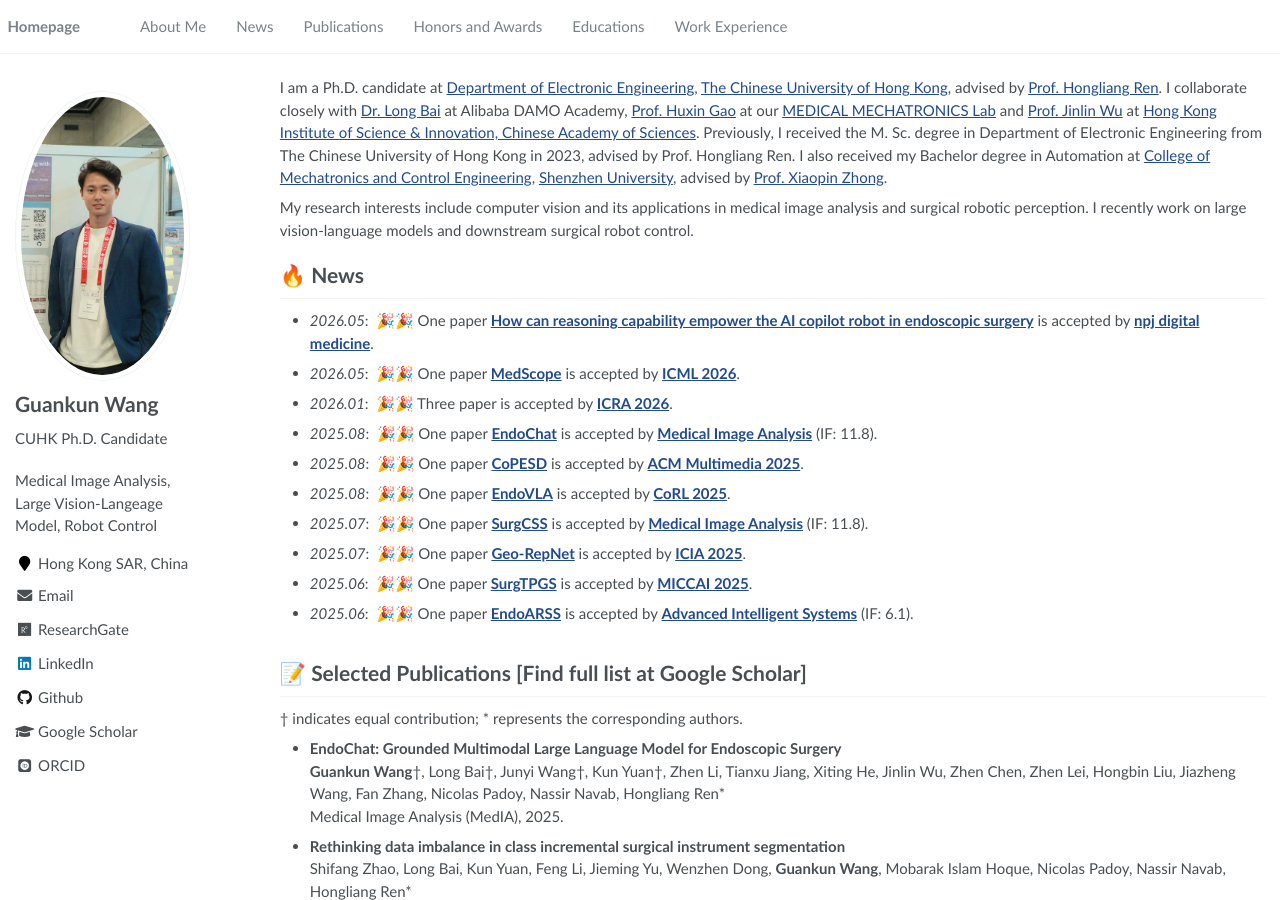
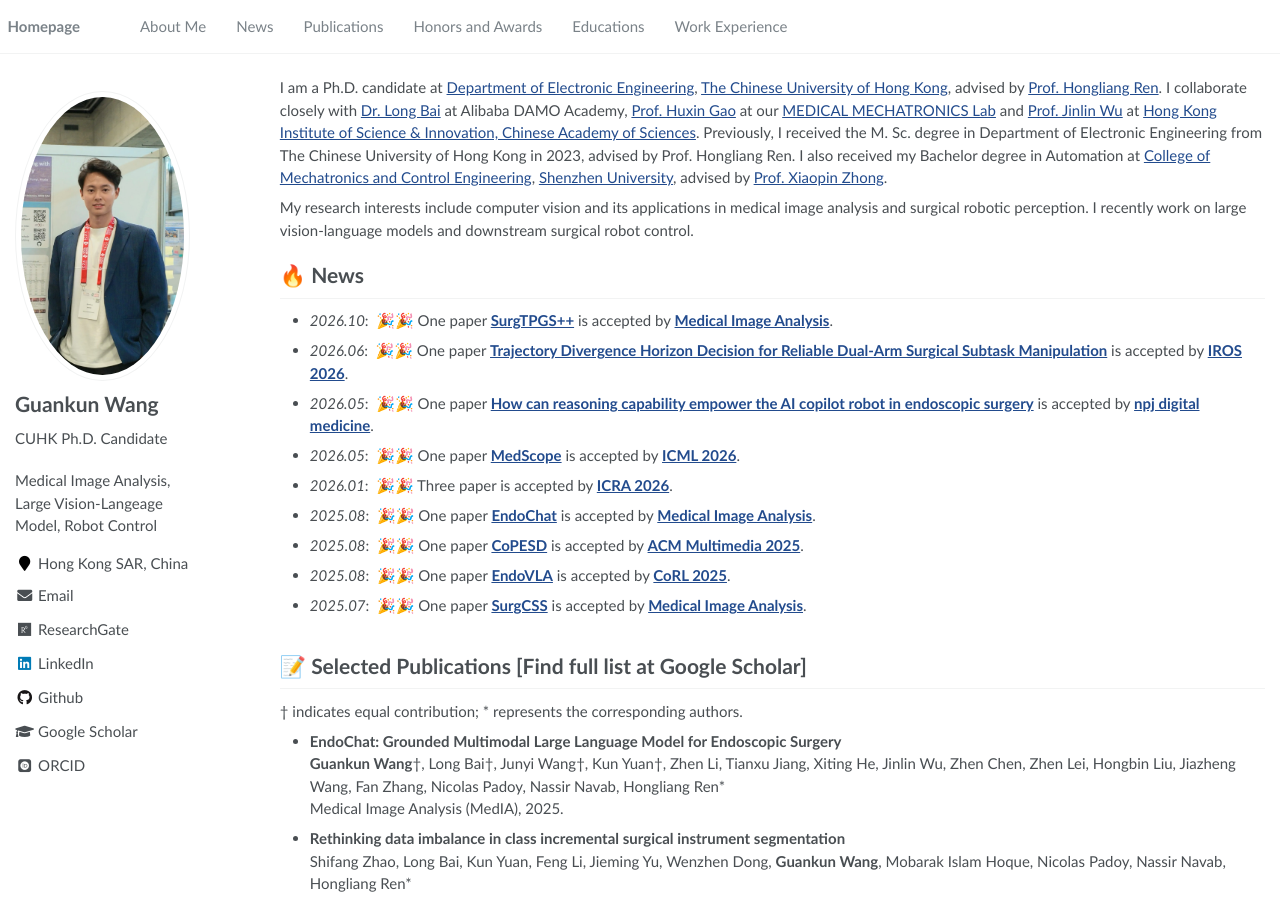
Before and after one commit to gkwang-cuhk/gkwang-cuhk.github.io, a Jekyll site: the page built from _pages/about.md, in a window 1280 px wide and 900 px high. Built offline with Jekyll 4.4.1, drawn with Linux system fonts in a browser that asks for light colours; some web fonts are replaced.

Commit message:
Update about.md

```diff
--- a/_pages/about.md
+++ b/_pages/about.md
@@ -24,16 +24,16 @@ My research interests include computer vision and its applications in medical im
 
 
 # 🔥 News
+- *2026.10*: &nbsp;🎉🎉 One paper [**SurgTPGS++**](https://www.sciencedirect.com/science/article/pii/S1361841526003877) is accepted by [**Medical Image Analysis**](https://www.sciencedirect.com/journal/medical-image-analysis).
+- *2026.06*: &nbsp;🎉🎉 One paper [**Trajectory Divergence Horizon Decision for Reliable Dual-Arm Surgical Subtask Manipulation**](https://arxiv.org/abs/2608.09125) is accepted by [**IROS 2026**](https://2026.ieee-iros.org/).
 - *2026.05*: &nbsp;🎉🎉 One paper [**How can reasoning capability empower the AI copilot robot in endoscopic surgery**](https://arxiv.org/abs/2605.22322) is accepted by [**npj digital medicine**](https://www.nature.com/npjdigitalmed/).
 - *2026.05*: &nbsp;🎉🎉 One paper [**MedScope**](https://arxiv.org/abs/2602.13332) is accepted by [**ICML 2026**](https://icml.cc/).
 - *2026.01*: &nbsp;🎉🎉 Three paper is accepted by [**ICRA 2026**](https://2026.ieee-icra.org/).
-- *2025.08*: &nbsp;🎉🎉 One paper [**EndoChat**](https://arxiv.org/pdf/2501.11347) is accepted by [**Medical Image Analysis**](https://www.sciencedirect.com/journal/medical-image-analysis) (IF: 11.8).
+- *2025.08*: &nbsp;🎉🎉 One paper [**EndoChat**](https://arxiv.org/pdf/2501.11347) is accepted by [**Medical Image Analysis**](https://www.sciencedirect.com/journal/medical-image-analysis).
 - *2025.08*: &nbsp;🎉🎉 One paper [**CoPESD**](https://arxiv.org/pdf/2410.07540?) is accepted by [**ACM Multimedia 2025**](https://acmmm2025.org/).
 - *2025.08*: &nbsp;🎉🎉 One paper [**EndoVLA**](https://arxiv.org/pdf/2505.15206) is accepted by [**CoRL 2025**](https://www.corl.org/).
-- *2025.07*: &nbsp;🎉🎉 One paper [**SurgCSS**](https://discovery.ucl.ac.uk/id/eprint/10212110/1/Hoque_Rethinking%20data%20imbalance%20in%20class%20incremental%20surgical%20instrument%20segmentation.pdf) is accepted by [**Medical Image Analysis**](https://www.sciencedirect.com/journal/medical-image-analysis) (IF: 11.8).
-- *2025.07*: &nbsp;🎉🎉 One paper [**Geo-RepNet**](https://arxiv.org/abs/2507.09294) is accepted by [**ICIA 2025**](https://www.icia2025.org/index.html).
-- *2025.06*: &nbsp;🎉🎉 One paper [**SurgTPGS**](https://arxiv.org/abs/2506.23309) is accepted by [**MICCAI 2025**](https://conferences.miccai.org/2025/en/).
-- *2025.06*: &nbsp;🎉🎉 One paper [**EndoARSS**](https://www.arxiv.org/abs/2506.06830) is accepted by [**Advanced Intelligent Systems**](https://advanced.onlinelibrary.wiley.com/doi/full/10.1002/aisy.202500288) (IF: 6.1).
+- *2025.07*: &nbsp;🎉🎉 One paper [**SurgCSS**](https://discovery.ucl.ac.uk/id/eprint/10212110/1/Hoque_Rethinking%20data%20imbalance%20in%20class%20incremental%20surgical%20instrument%20segmentation.pdf) is accepted by [**Medical Image Analysis**](https://www.sciencedirect.com/journal/medical-image-analysis).
+
 
 
 
```
